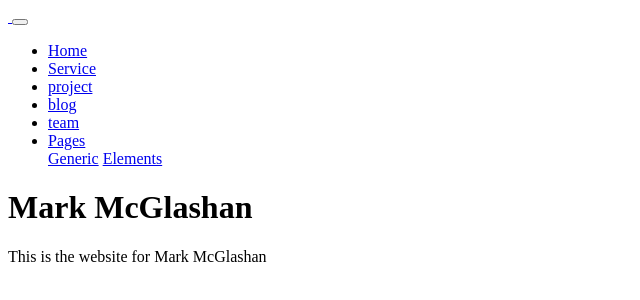
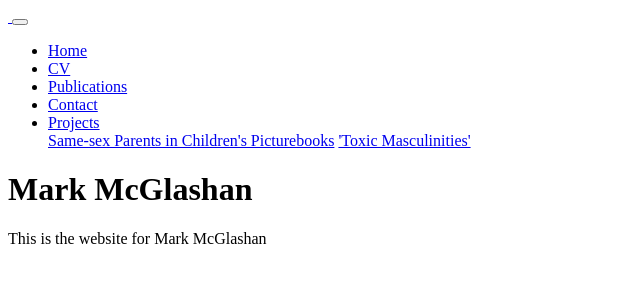
Before and after one commit to MarkMcGlashan/MarkMcGlashan.github.io, a plain HTML site: page index.html in a window 1280 px wide. Shown: the whole page, without its empty margins (0-640 px from the left). Drawn offline with Linux system fonts and the light colour scheme.

Commit message:
Update index.html
edited header area. defined body area

```diff
--- a/index.html
+++ b/index.html
@@ -18,18 +18,17 @@
           <div class="collapse navbar-collapse justify-content-end align-items-center" id="navbarSupportedContent">
             <ul class="navbar-nav">
             <li><a href="#home">Home</a></li>
-            <li><a href="#service">Service</a></li>
-            <li><a href="#project">project</a></li>
-            <li><a href="#blog">blog</a></li>
-            <li><a href="#team">team</a></li>
+            <li><a href="#CV">CV</a></li>
+            <li><a href="#Publications">Publications</a></li>
+            <li><a href="#Contact">Contact</a></li>
              <!-- Dropdown -->
               <li class="dropdown">
                 <a class="dropdown-toggle" href="#" id="navbardrop" data-toggle="dropdown">
-                  Pages
+                  Projects
                 </a>
                 <div class="dropdown-menu">
-                  <a class="dropdown-item" href="generic.html">Generic</a>
-                  <a class="dropdown-item" href="elements.html">Elements</a>
+                  <a class="dropdown-item" href="sspfs.html">Same-sex Parents in Children's Picturebooks</a>
+                  <a class="dropdown-item" href="toxicmasc.html">'Toxic Masculinities'</a>
                 </div>
               </li>
             </ul>
@@ -39,8 +38,11 @@
   </header>
   <!-- Header Area -->
 
+  <!-- Body Area -->
   <body>
     <h1>Mark McGlashan</h1>
     <p>This is the website for Mark McGlashan</p>
   </body>
+  <!-- Body Area -->
+
 </html>
```
